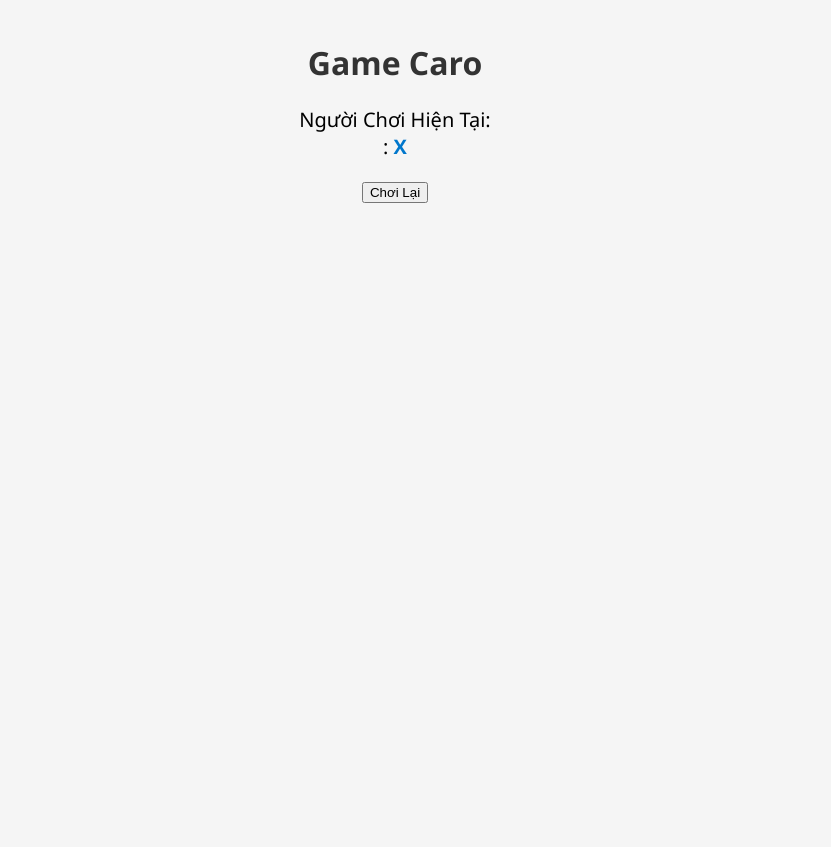
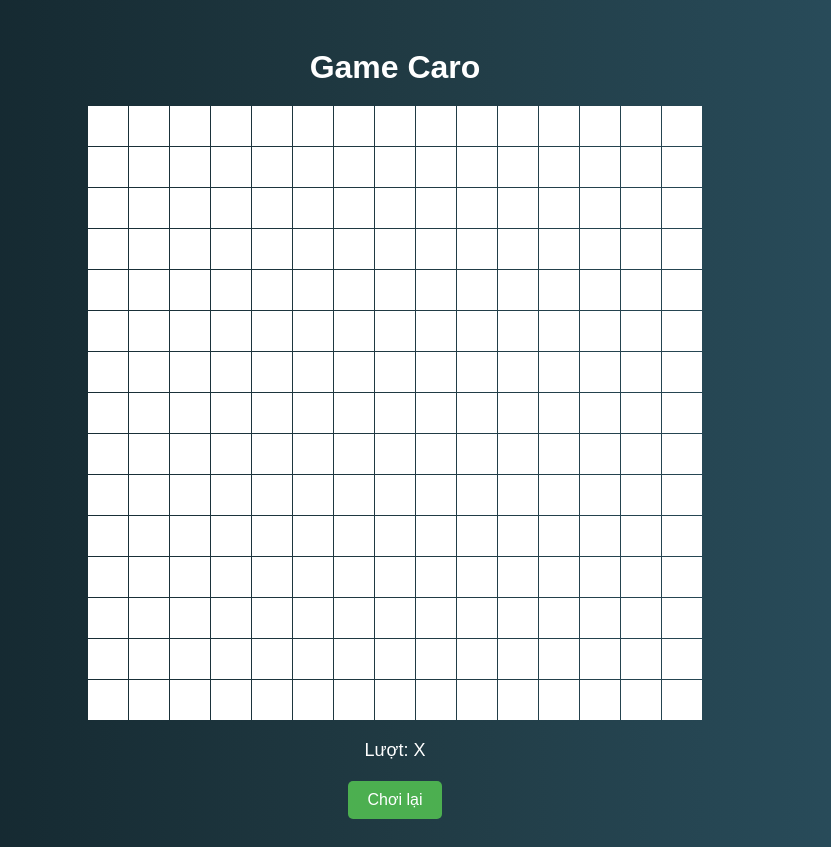
Before and after one commit to Truong-Hoang112/LapTrinhMang, a plain HTML site: page caro-game/index.html in a window 1280 px wide. Shown: the whole page, without its empty margins (245-1076 px from the left). Before the commit the page ends 800 px from the top, so only its background shows below. Drawn offline with Linux system fonts and the light colour scheme.

Commit message:
first commit

```diff
--- a/caro-game/index.html
+++ b/caro-game/index.html
@@ -1,17 +1,94 @@
 <!DOCTYPE html>
 <html lang="en">
 <head>
-    <meta charset="UTF-8">
-    <title>Game Caro 3x3</title>
-    <link rel="stylesheet" href="style.css">
+  <meta charset="UTF-8">
+  <meta name="viewport" content="width=device-width, initial-scale=1.0">
+  <title>Game Caro</title>
+  <link rel="stylesheet" href="style.css">
 </head>
 <body>
-    <h1>Game Caro</h1>
-    <div id="game-info">
-        <div id="current-player">Người Chơi Hiện Tại: </div>: <span id="player">X</span></div>
-        <div id="winner"></div>
-    </div>
-    <div id="board"></div>
-    <button id="restart">Chơi Lại</button>
-    <script src="script.js"></script>
+  <h1>Game Caro</h1>
+  <div id="gameBoard"></div>
+  <div id="status">Lượt: X</div>
+  <button onclick="resetGame()">Chơi lại</button>
+
+  <script>
+    const size = 15;
+    let board = [];
+    let currentPlayer = 'X';
+    let gameOver = false;
+
+    function createBoard() {
+      const gameBoard = document.getElementById('gameBoard');
+      gameBoard.innerHTML = '';
+      board = [];
+      for (let i = 0; i < size; i++) {
+        const row = [];
+        for (let j = 0; j < size; j++) {
+          const cell = document.createElement('div');
+          cell.className = 'cell';
+          cell.dataset.row = i;
+          cell.dataset.col = j;
+          cell.addEventListener('click', handleCellClick);
+          gameBoard.appendChild(cell);
+          row.push('');
+        }
+        board.push(row);
+      }
+    }
+
+    function handleCellClick(e) {
+      if (gameOver) return;
+      const row = parseInt(e.target.dataset.row);
+      const col = parseInt(e.target.dataset.col);
+      if (board[row][col] !== '') return;
+
+      board[row][col] = currentPlayer;
+      e.target.textContent = currentPlayer;
+
+      if (checkWin(row, col)) {
+        document.getElementById('status').textContent = `Người chơi ${currentPlayer} thắng!`;
+        gameOver = true;
+      } else {
+        currentPlayer = currentPlayer === 'X' ? 'O' : 'X';
+        document.getElementById('status').textContent = `Lượt: ${currentPlayer}`;
+      }
+    }
+
+    function checkWin(row, col) {
+      return checkDirection(row, col, 1, 0) ||
+             checkDirection(row, col, 0, 1) ||
+             checkDirection(row, col, 1, 1) ||
+             checkDirection(row, col, 1, -1);
+    }
+
+    function checkDirection(row, col, dx, dy) {
+      let count = 1;
+      count += countCells(row, col, dx, dy);
+      count += countCells(row, col, -dx, -dy);
+      return count >= 5;
+    }
+
+    function countCells(row, col, dx, dy) {
+      let r = row + dx;
+      let c = col + dy;
+      let count = 0;
+      while (r >= 0 && r < size && c >= 0 && c < size && board[r][c] === currentPlayer) {
+        count++;
+        r += dx;
+        c += dy;
+      }
+      return count;
+    }
+
+    function resetGame() {
+      currentPlayer = 'X';
+      gameOver = false;
+      document.getElementById('status').textContent = `Lượt: ${currentPlayer}`;
+      createBoard();
+    }
+
+    createBoard();
+  </script>
 </body>
+</html>
--- a/caro-game/style.css
+++ b/caro-game/style.css
@@ -1,28 +1,58 @@
 body {
-    font-family: 'Segoe UI', sans-serif;
-    text-align: center;
-    background-color: #f5f5f5;
-    margin: 0;
-    padding: 20px;
+  font-family: Arial, sans-serif;
+  background: linear-gradient(to right, #0f2027, #203a43, #2c5364);
+  color: #fff;
+  text-align: center;
+  padding: 20px;
 }
 
 h1 {
-    color: #333;
+  margin-bottom: 20px;
 }
 
-#game-info {
-    margin: 20px 0;
-    font-size: 20px;
+#gameBoard {
+  display: grid;
+  grid-template-columns: repeat(15, 40px);
+  grid-template-rows: repeat(15, 40px);
+  gap: 1px;
+  margin: 0 auto;
+  width: fit-content;
 }
 
-#player {
-    font-weight: bold;
-    color: #0077cc;
+.cell {
+  width: 40px;
+  height: 40px;
+  background-color: #fff;
+  color: #000;
+  display: flex;
+  align-items: center;
+  justify-content: center;
+  font-size: 24px;
+  cursor: pointer;
+  transition: background 0.3s;
 }
 
-#winner {
-    font-size: 22px;
-    color: #d62828;
-    margin-top:10px;
-    font-weight: bold;
+.cell:hover {
+  background-color: #f0f0f0;
 }
+
+#status {
+  margin-top: 20px;
+  font-size: 18px;
+}
+
+button {
+  margin-top: 20px;
+  padding: 10px 20px;
+  font-size: 16px;
+  cursor: pointer;
+  border: none;
+  border-radius: 5px;
+  background-color: #4caf50;
+  color: white;
+  transition: background 0.3s;
+}
+
+button:hover {
+  background-color: #45a049;
+}
```
